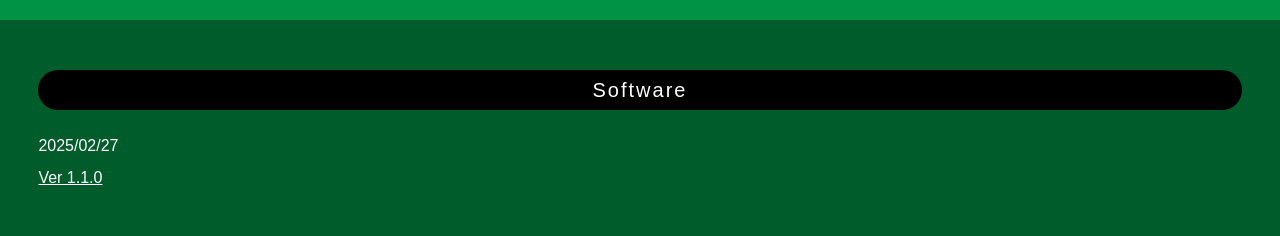
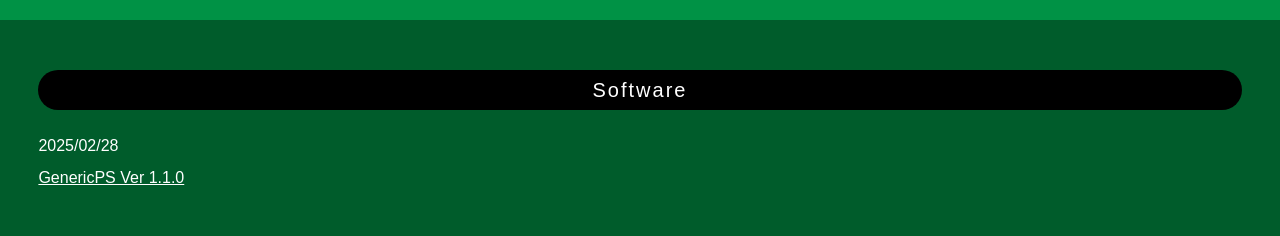
Before and after one commit to JupiterMachine/GenericPS, a plain HTML site: page index.html in a window 1280 px wide. Shown: the part 780-1016 px from the top of the page. Drawn offline with nearby package versions, Linux system fonts and the light colour scheme.

Commit message:
Add files via upload

```diff
--- a/index.html
+++ b/index.html
@@ -32,8 +32,8 @@
 
 <h2>Software</h2>
 <dl>
-<dt>2025/02/27</dt>
-<dd><a href="archives/GenericPS Ver.1.1.0.zip">Ver 1.1.0</a></dd>
+<dt>2025/02/28</dt>
+<dd><a href="archives/GenericPS Ver.1.1.0.zip">GenericPS Ver 1.1.0</a></dd>
 </dl>
 
 </section>
```
